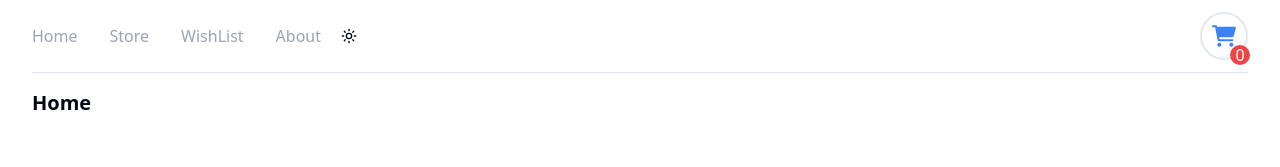
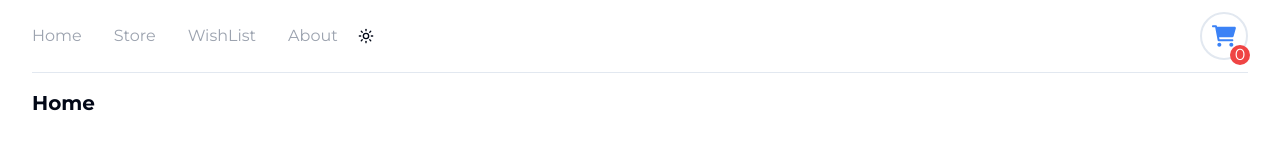
Before and after one commit to iam-annatar/Simple-Shopping-Cart, a React (Vite) app: page / in a window 1280 px wide. Shown: the top 167 px of the page. Built offline with nearby package versions, Linux system fonts and the light colour scheme.

Commit message:
feat: add font

```diff
--- a/index.html
+++ b/index.html
@@ -1,8 +1,14 @@
-<!DOCTYPE html>
+<!doctype html>
 <html lang="en">
   <head>
     <meta charset="UTF-8" />
     <link rel="icon" type="image/svg+xml" href="/vite.svg" />
+    <link rel="preconnect" href="https://fonts.googleapis.com" />
+    <link rel="preconnect" href="https://fonts.gstatic.com" crossorigin />
+    <link
+      href="https://fonts.googleapis.com/css2?family=Montserrat:ital,wght@0,100..900;1,100..900&display=swap"
+      rel="stylesheet"
+    />
     <meta name="viewport" content="width=device-width, initial-scale=1.0" />
     <title>Shopping Cart</title>
   </head>
--- a/src/index.css
+++ b/src/index.css
@@ -66,12 +66,19 @@
   }
 }
 
+.montserrat {
+  font-family: "Montserrat", sans-serif;
+  font-optical-sizing: auto;
+  font-weight: 400;
+  font-style: normal;
+}
+
 @layer base {
   * {
     @apply border-border;
   }
   body {
-    @apply bg-background text-foreground;
+    @apply bg-background text-foreground montserrat;
   }
 }
 
--- a/tailwind.config.js
+++ b/tailwind.config.js
@@ -10,24 +10,22 @@
   ],
   prefix: "",
   theme: {
+    fontFamily: {
+      montserrat: ["Montserrat", "sans-serif"],
+    },
     screens: {
       "3xs": "300px",
       "2xs": "400px",
       xs: "560px",
       sm: "640px",
-      // => @media (min-width: 640px) { ... }
 
       md: "768px",
-      // => @media (min-width: 768px) { ... }
 
       lg: "1024px",
-      // => @media (min-width: 1024px) { ... }
 
       xl: "1280px",
-      // => @media (min-width: 1280px) { ... }
 
       "2xl": "1536px",
-      // => @media (min-width: 1536px) { ... }
     },
     container: {
       center: true,
```
